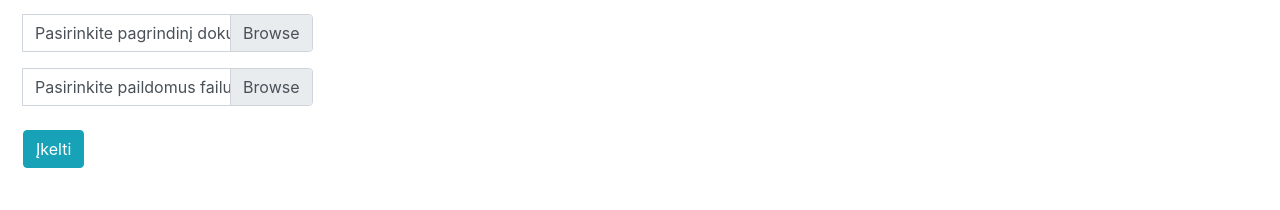
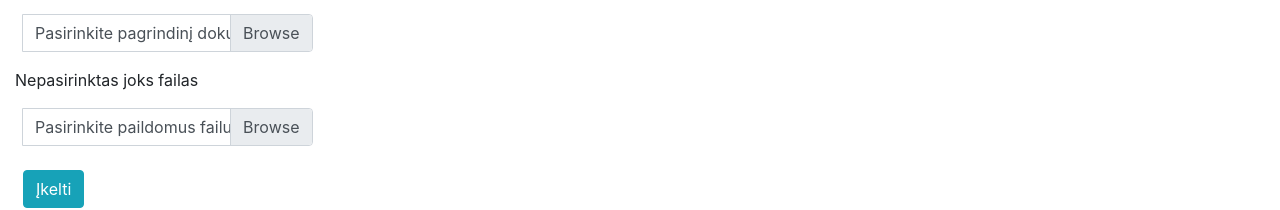
Before and after one commit to Aidas2/Dokumentu_valdymo_sistema, a React (Create React App) app in the folder dvs-react/: page /upload in a window 1280 px wide. Shown: the part 264-474 px from the top of the page. Built offline with nearby package versions, Linux system fonts and the light colour scheme; no server answers.

Commit message:
Information about selected files is added. Still in progress

```diff
--- a/dvs-react/src/components/FileUpload/FileUploadComponent.js
+++ b/dvs-react/src/components/FileUpload/FileUploadComponent.js
@@ -33,7 +33,6 @@ class FileUploadComponent extends Component {
             <option>Type5</option>
           </select> */}
           </div>
-
           <div className="input-group mb-3 mt-3 col-3  pl-2">
             <div className="input-group-prepend" />
             <div className="custom-file">
@@ -48,7 +47,7 @@ class FileUploadComponent extends Component {
               </label>
             </div>
           </div>
-
+          <span>{this.props.documentName}</span>
           <div className="input-group mb-3 mt-3 col-3  pl-2">
             <div className="input-group-prepend" />
             <div className="custom-file">
@@ -57,21 +56,19 @@ class FileUploadComponent extends Component {
                 multiple
                 onChange={this.props.onFile}
                 className="custom-file-input "
-                id="inputGroupFile01"
+                id="inputGroupFile02"
               />
               <label className="custom-file-label" form="inputGroupFile01">
                 Pasirinkite paildomus failus{" "}
               </label>
             </div>
           </div>
-
           {/* <div className="m-2">
           <label>Pasirinkite paildomus failus</label>&nbsp;
           <br />
           <input type="file" multiple name="file" onChange={props.onFile} />
         </div>
         <br /> */}
-
           <button
             type="button"
             className="btn btn-info m-2"
--- a/dvs-react/src/components/FileUpload/FileUploadContainer.js
+++ b/dvs-react/src/components/FileUpload/FileUploadContainer.js
@@ -107,6 +107,12 @@ class FileUploadContainer extends Component {
   //   console.log("$$$$$ initial state.type >>>>>>>>", this.state.type);
 
   // };
+  getMainDocumentName = () => {
+    if (this.state.file.length > 0) {
+      return this.state.file[0].name;
+    }
+    return "Nepasirinktas joks failas";
+  };
 
   render() {
     console.log(
@@ -120,6 +126,7 @@ class FileUploadContainer extends Component {
         onDocumentTypeChange={this.handleDocumentType}
         onDocumentTitle={this.handleDocumentTitle}
         documentTypes={this.state.documentTypes}
+        documentName={this.getMainDocumentName()}
         // onInitialDocumentType={this.handleInitialDocumentType}
       />
     );
```
Also changed, not shown: 2 other files (tests, documents, lock files or other folders).
